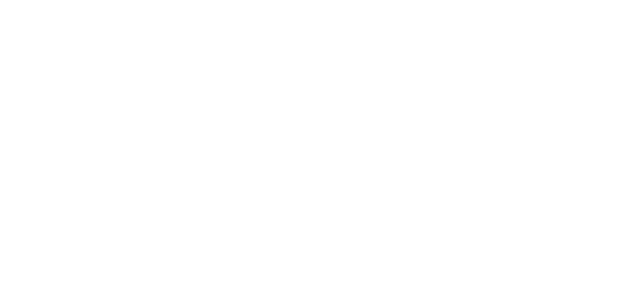
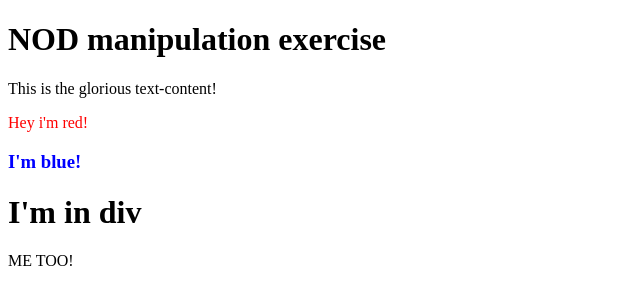
Before and after one commit to g-jeev/dom-practice, a plain HTML site: page index.html in a window 1280 px wide. Shown: the whole page, without its empty margins (0-640 px from the left). Drawn offline with Linux system fonts and the light colour scheme.

Commit message:
second commit

```diff
--- a/index.html
+++ b/index.html
@@ -4,11 +4,16 @@
     <meta charset="UTF-8" />
     <meta name="viewport" content="width=device-width, initial-scale=1.0" />
     <title>Document</title>
+    <head>
+  <script src="js-file.js" defer></script>
+</head>
+
   </head>
+
   <body>
-    <div id="container">
-      <div class="display"></div>
-      <div class="controls"></div>
+     <h1>NOD manipulation exercise</h1>
+  <div id="container">
+    <div class="content">This is the glorious text-content!</div>
     </div>
   </body>
 </html>
--- /dev/null
+++ b/js-file.js
@@ -0,0 +1,29 @@
+// Select elements
+const container = document.querySelector("#container");
+
+const redParagraph = document.createElement("p");
+redParagraph.textContent = "Hey i'm red!";
+redParagraph.style.color = "red";
+
+container.appendChild(redParagraph);
+
+const blueHeading = document.createElement('h3');
+blueHeading.textContent = "I'm blue!";
+blueHeading.style.color = "blue";
+
+container.appendChild(blueHeading);
+
+const pinkDiv = document.createElement('div');
+pinkDiv.style.backgroundColor = 'pink';
+pinkDiv.style.border = '1px, solid black';
+
+
+const innerH1 = document.createElement('h1');
+innerH1.textContent = "I'm in div";
+
+container.appendChild(innerH1);
+
+const innerP = document.createElement('p');
+innerP.textContent = "ME TOO!";
+
+container.appendChild(innerP);
```
Also changed, not shown: script.js (deleted, +0 -19 lines), 1 other file.
